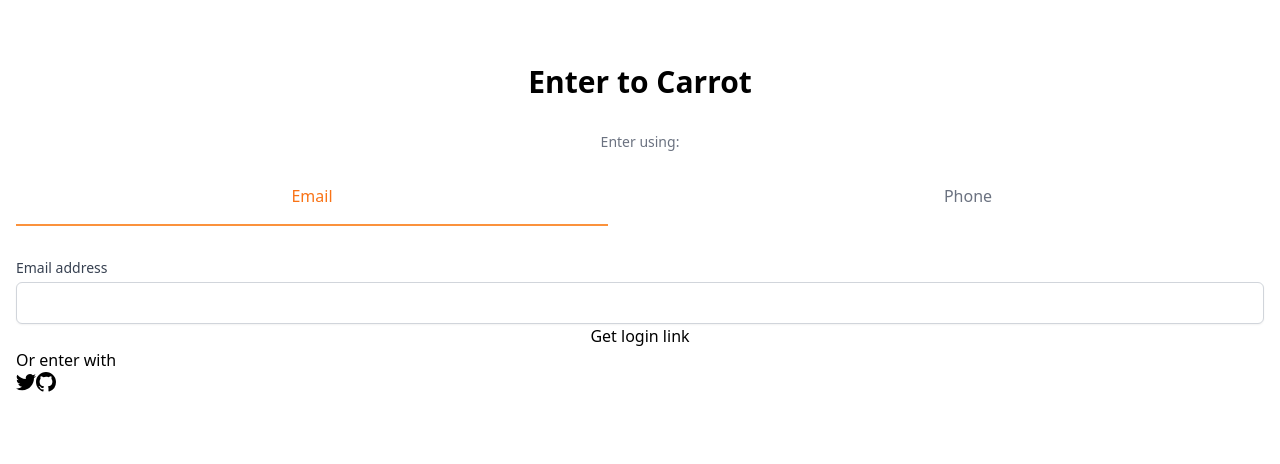
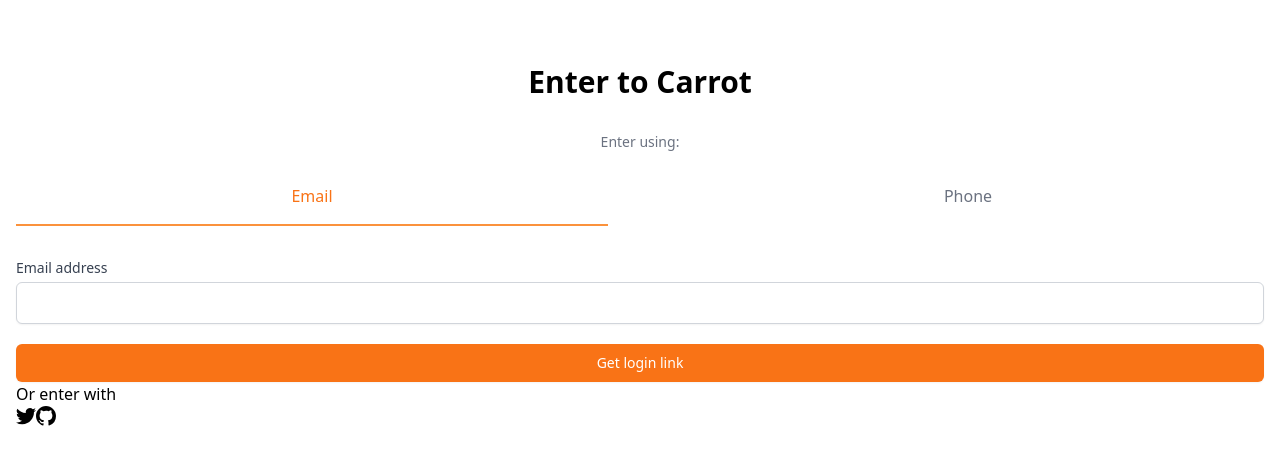
Before and after one commit to kubby159/carrot-market, a Next.js app: page /enter in a window 1280 px wide. Shown: the top 464 px of the page. Built offline with nearby package versions, Linux system fonts and the light colour scheme.

Commit message:
[tailwind] email layout

```diff
--- a/pages/enter.tsx
+++ b/pages/enter.tsx
@@ -60,7 +60,7 @@
               </div>
             ) : null}
           </div>
-          <button>
+          <button className="mt-5 bg-orange-500 hover:bg-orange-600 text-white py-2 px-4 border border-transparent rounded-md shadow-sm text-sm font-medium focus:ring-2 focus: ring-offset-2 focus:ring-orange-500 focus:outline-none">
             {method === "email" ? "Get login link" : null}
             {method === "phone" ? "Get one-time password" : null}
           </button>
```
